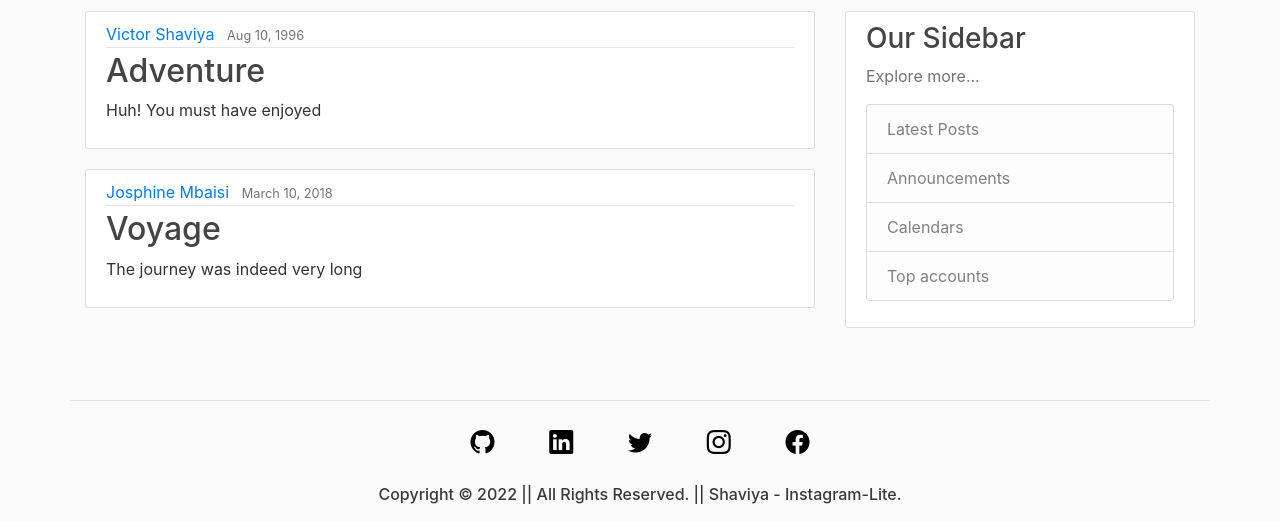
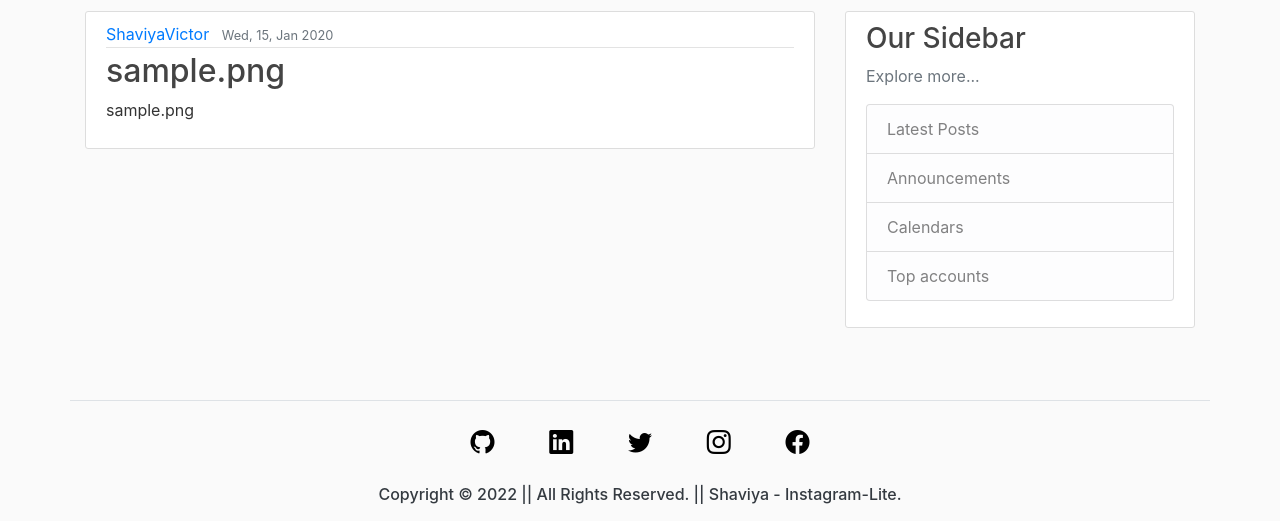
Before and after one commit to ShaviyaVictor/instagram_lite, a Django app: page / in a window 1280 px wide. Shown: the part 69-590 px from the top of the page. Run offline with Django 4.2, Linux system fonts and the light colour scheme; data comes from the database, SQL or seed files in the repository; tables that the repository leaves empty hold one stand-in row (values such as "Sample post"); some libraries are stand-ins or nearby versions.

Commit message:
Format the date

```diff
--- a/blog/templates/blog/home.html
+++ b/blog/templates/blog/home.html
@@ -10,11 +10,11 @@
     <article class="media content-section">
       <div class="media-body">
         <div class="article-metadata">
-          <a class="mr-2" href="#">{{ post.author }}</a>
-          <small class="text-muted">{{ post.date_posted }}</small>
+          <a class="mr-2" href="#">{{ post.profile }}</a>
+          <small class="text-muted">{{ post.date_posted | date:'D, d, M Y' }}</small>
         </div>
-        <h2><a class="article-title" href="#">{{ post.title }}</a></h2>
-        <p class="article-content">{{ post.caption }}</p>
+        <h2><a class="article-title" href="#">{{ post.img_title }}</a></h2>
+        <p class="article-content">{{ post.img_caption }}</p>
       </div>
     </article>
 
--- a/blog/views.py
+++ b/blog/views.py
@@ -1,4 +1,5 @@
 from django.shortcuts import render
+from .models import Post
 
 
 
@@ -28,8 +29,8 @@ posts = [
 def home(request) :
 
   context = {
-    'posts': posts,
-    'title': 'Home'
+    'posts': Post.objects.all(),
+    'title': 'Home',
   }
 
   return render(request, 'blog/home.html', context)
```
